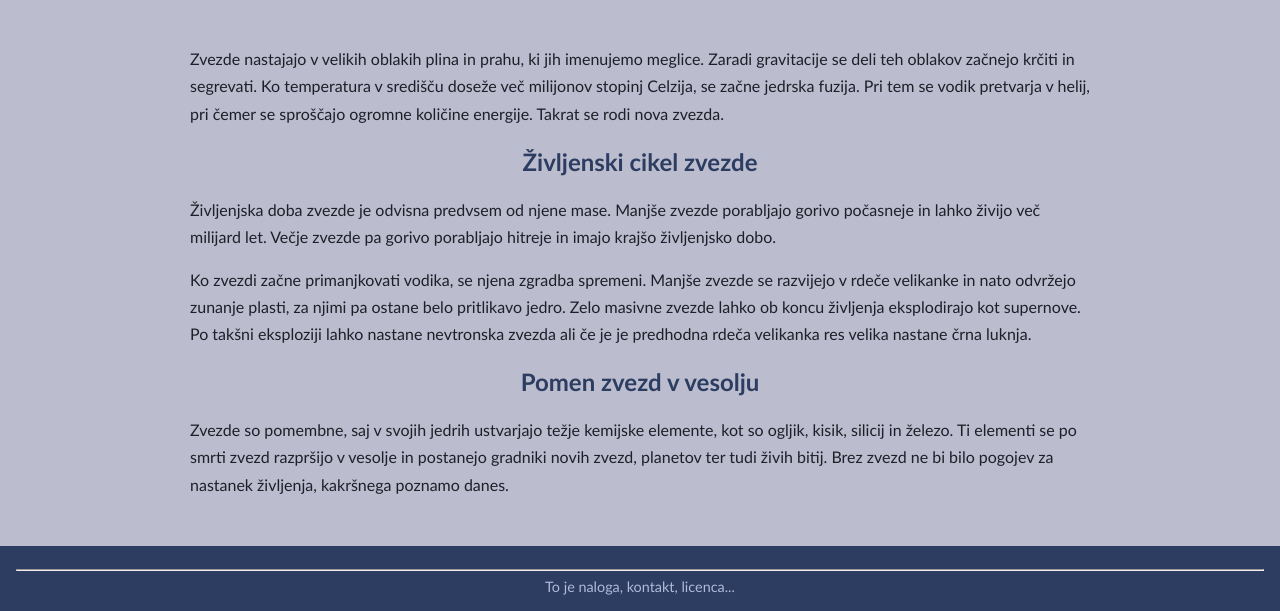
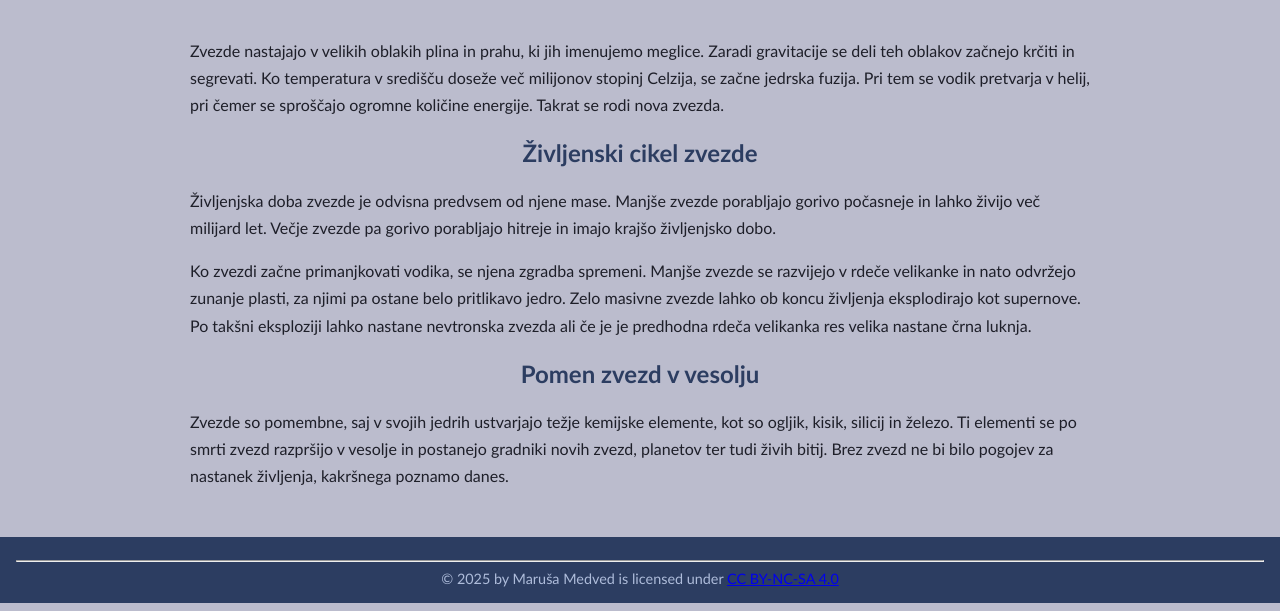
Before and after one commit to DinoGrill/DinoGrill.github.io, a plain HTML site: page 1.1.zvezde.html in a window 1280 px wide. Shown: the part 866-1477 px from the top of the page. Drawn offline with Linux system fonts and the light colour scheme.

Commit message:
Add files via upload

```diff
--- a/1.1.zvezde.html
+++ b/1.1.zvezde.html
@@ -47,7 +47,7 @@
 
 <footer>
 <hr>
-To je naloga, kontakt, licenca...
+ <a> © 2025 by Maruša Medved</a> is licensed under <a href="https://creativecommons.org/licenses/by-nc-sa/4.0/"target="blank">CC BY-NC-SA 4.0</a>
 </footer>
 
 </html>
```
Also changed, not shown: 2.nastanek.html (+1 -1 lines), 3.zgradba.html (+1 -1 lines), 4.vrste.html (+1 -1 lines), 5.gibanje.html (+1 -1 lines), index.html (+1 -1 lines), viri.html (+2 -2 lines), slike/0.galaksija.jpg (added), slike/1.vesolje.jpg (added), slike/andromeda.jpg (added), slike/lečasta galaksija.jpg (added), slike/meglica.png (added), slike/mlečna cesta + andromeda.jpg (added), slike/nepravilna galaksija.jpg (added), slike/pritlikava galaksija.jpg (added), 4 more files.
